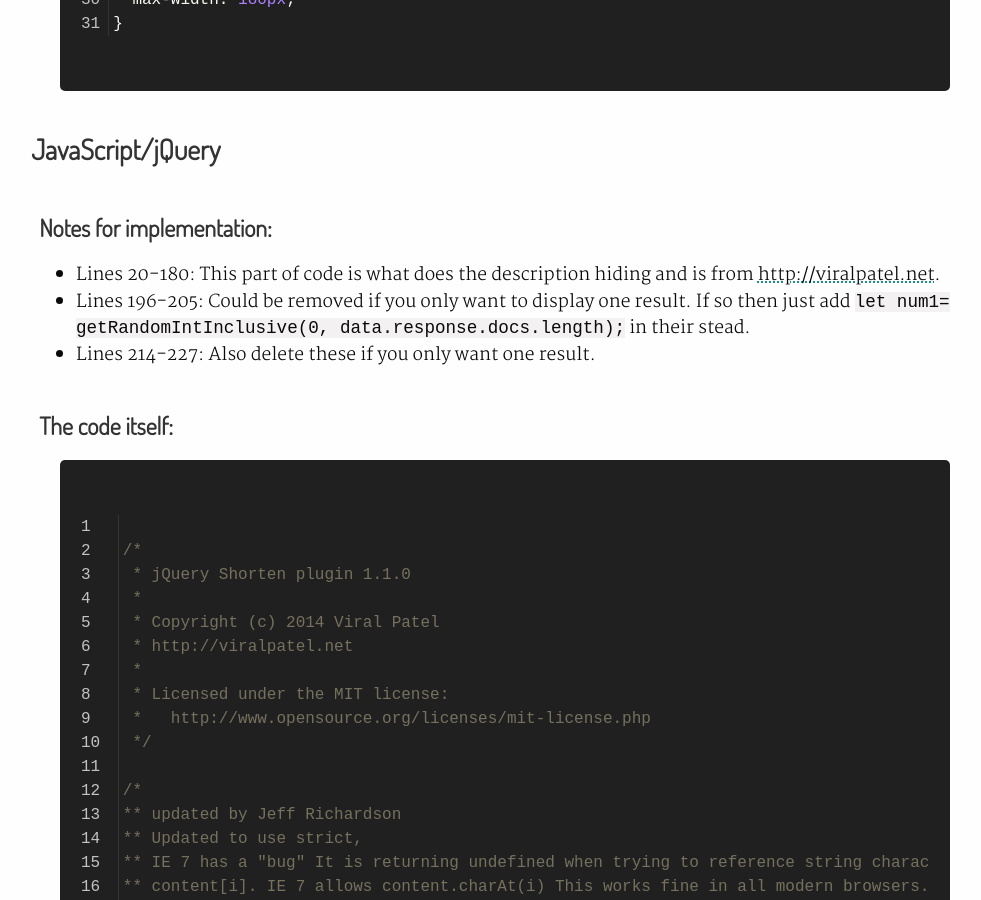
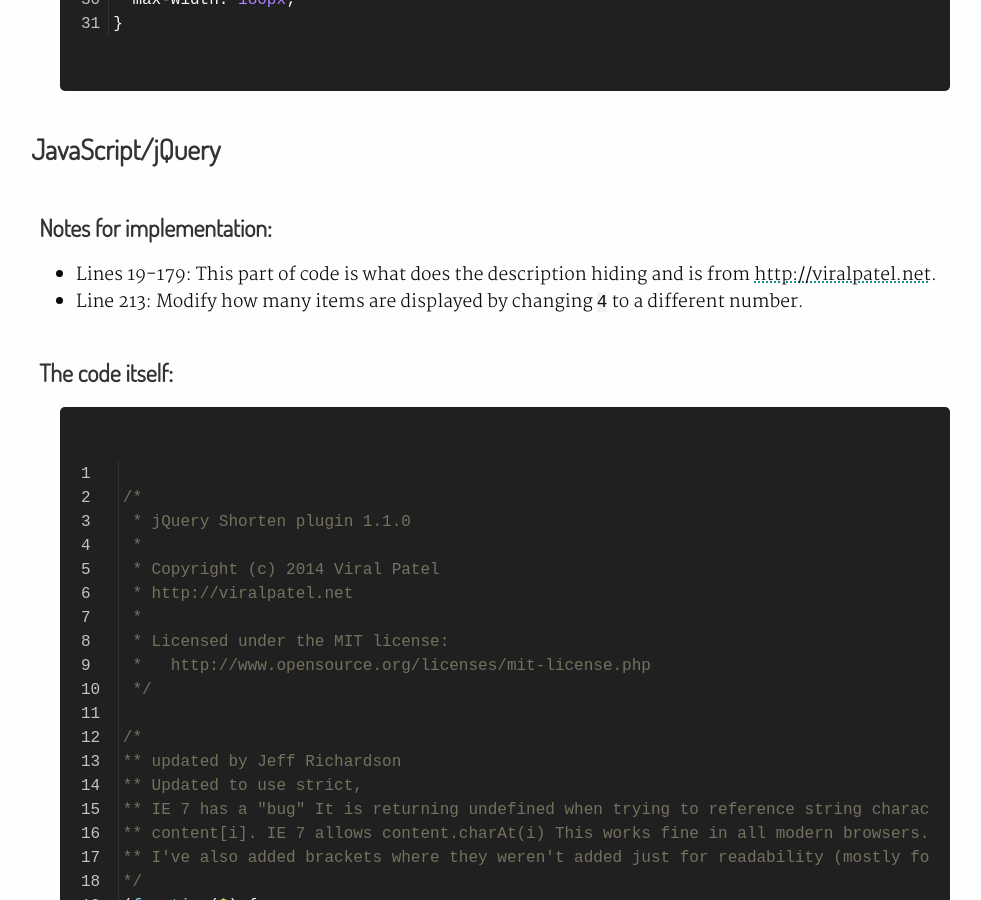
Before and after one commit to BradCoffield/APIs-for-librarians, a Jekyll site: the page built from _archivedotorg/prelinger.md, in a window 1280 px wide and 900 px high, scrolled down 3018 px. Shown: the whole window, without its empty margins (135-1116 px from the left). Built offline with Jekyll 4.4.1, drawn with Linux system fonts in a browser that asks for light colours; comment, search, counter and statistics services are not loaded.

Commit message:
comments

```diff
--- a/_archivedotorg/prelinger.md
+++ b/_archivedotorg/prelinger.md
@@ -88,12 +88,9 @@ The code is vanilla javscript except for the $.getJSON piece from jQuery.
 
 {:.code-notes}
 
-* Lines 20-180: This part of code is what does the description hiding and is
+* Lines 19-179: This part of code is what does the description hiding and is
   from [http://viralpatel.net](http://viralpatel.net).
-* Lines 196-205: Could be removed if you only want to display one result. If so
-  then just add `let num1= getRandomIntInclusive(0, data.response.docs.length);`
-  in their stead.
-* Lines 214-227: Also delete these if you only want one result.
+* Line 213: Modify how many items are displayed by changing `4` to a different number.
 
 ##### The code itself:
 
```
